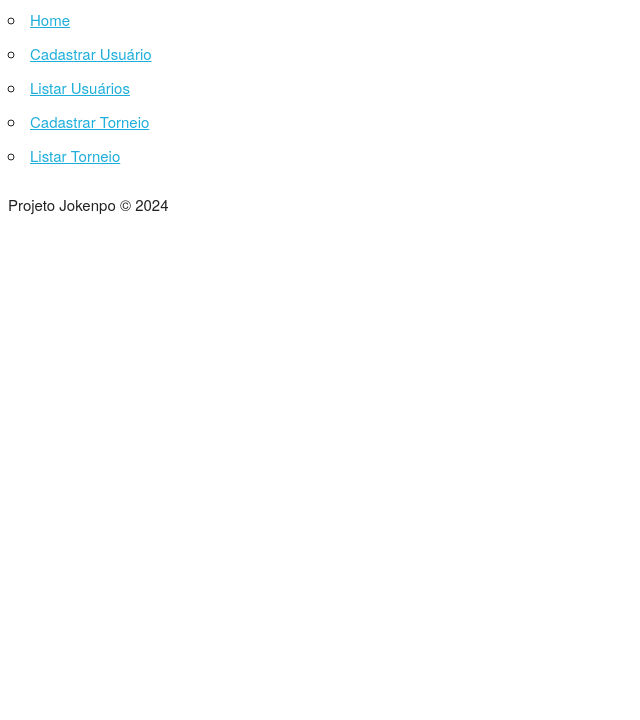
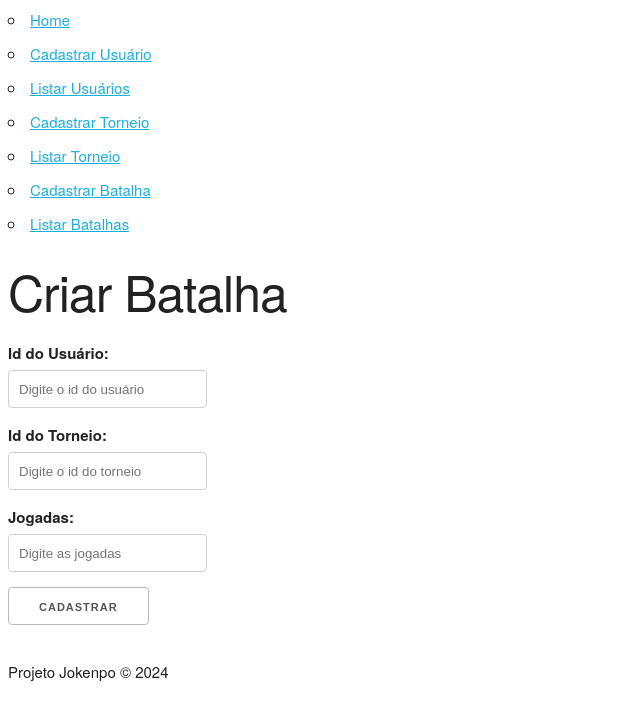
Before and after one commit to phbrugnolo/ReactJokenpo, a React (Create React App) app: page /batalhas/cadastrar in a window 1280 px wide. Shown: the top 720 px of the page, without its empty margins (0-640 px from the left). Built offline with nearby package versions, Linux system fonts and the light colour scheme.

Commit message:
Finalizacao dos componentes de listagem e cadastro

```diff
--- a/src/App.tsx
+++ b/src/App.tsx
@@ -6,6 +6,9 @@ import UserEditar from "./components/pages/user/user-editar";
 import TorneioCadastrar from "./components/pages/torneio/torneio-cadastrar";
 import TorneioListar from "./components/pages/torneio/torneio-listar";
 import TorneioEditar from "./components/pages/torneio/torneio-editar";
+import BattleCadastrar from "./components/pages/battle/battle-cadastrar";
+import BattleListar from "./components/pages/battle/battle-listar";
+import UltimaBatalha from "./components/pages/battle/battle-ultima";
 
 function App() {
   return (
@@ -28,16 +31,25 @@ function App() {
             <li>
               <Link to="/torneio/listar">Listar Torneio</Link>
             </li>
+            <li>
+              <Link to="/batalhas/cadastrar">Cadastrar Batalha</Link>
+            </li>
+            <li>
+              <Link to="/batalhas/listar">Listar Batalhas</Link>
+            </li>
           </ul>
         </nav>
         <Routes>
-          <Route path="/" element={<UserListar />} />
+          <Route path="/" element={<BattleListar />} />
           <Route path="/users/cadastrar" element={<UserCadastrar />} />
           <Route path="/users/listar" element={<UserListar />} />
           <Route path={"/users/edit/:userId"} element={<UserEditar />} />
           <Route path="/torneio/cadastrar" element={<TorneioCadastrar />} />
           <Route path="/torneio/listar" element={<TorneioListar />} />
           <Route path={"/torneio/edit/:torneioId"} element={<TorneioEditar />} />
+          <Route path="/batalhas/cadastrar" element={<BattleCadastrar />} />
+          <Route path="/batalhas/listar" element={<BattleListar />} />
+          <Route path="/batalhas/ultima" element={<UltimaBatalha />} />
         </Routes>
       </BrowserRouter>
       <footer>
--- a/src/components/pages/battle/battle-cadastrar.tsx
+++ b/src/components/pages/battle/battle-cadastrar.tsx
@@ -1,58 +1,58 @@
 import { useState } from "react";
 import axios from "axios";
 
-function TorneioCadastrar() {
-  const [nome, setNome] = useState("");
-  const [descricao, setDescricao] = useState("");
-  const [premiacao, setPremiacao] = useState("");
+function BattleCadastrar() {
+  const [userId, setUserId] = useState("");
+  const [torneioId, setTorneioId] = useState("");
+  const [jogadas, setJogadas] = useState("");
 
-  function cadastrarTorneio(e: any) {
+  function cadastrarBatalha(e: any) {
     e.preventDefault();
-    const user = {
-      nome: nome,
-      descricao: descricao,
-      premiacao: premiacao,
+    const battle = {
+      userId: userId,
+      torneioId: torneioId,
+      jogadas: jogadas,
     };
 
     axios
-      .post("http://localhost:5154/tournament/cadastrar", user, {
+      .post("http://localhost:5154/batalhar", battle, {
         headers: {
           "Content-Type": "application/json",
         },
       })
       .catch((error) => {
-        console.error("Erro ao cadastrar torneio:", error);
+        console.error("Erro ao realizar batalha", error);
       });
   }
 
   return (
     <div>
-      <h1>Cadastrar Usuário</h1>
-      <form onSubmit={cadastrarTorneio}>
+      <h1>Criar Batalha</h1>
+      <form onSubmit={cadastrarBatalha}>
         <div>
-          <label>Nome:</label>
+          <label>Id do Usuário:</label>
           <input
             type="text"
-            placeholder="Digite o nome"
-            onChange={(e) => setNome(e.target.value)}
+            placeholder="Digite o id do usuário"
+            onChange={(e) => setUserId(e.target.value)}
             required
           />
         </div>
         <div>
-          <label>Descrição:</label>
+          <label>Id do Torneio:</label>
           <input
             type="text"
-            placeholder="Digite a descrição"
-            onChange={(e) => setDescricao(e.target.value)}
+            placeholder="Digite o id do torneio"
+            onChange={(e) => setTorneioId(e.target.value)}
             required
           />
         </div>
         <div>
-          <label>Premiação:</label>
+          <label>Jogadas:</label>
           <input
-            type="number"
-            placeholder="Digite a premiação"
-            onChange={(e) => setPremiacao(e.target.value)}
+            type="text"
+            placeholder="Digite as jogadas"
+            onChange={(e) => setJogadas(e.target.value)}
             required
           />
         </div>
@@ -64,4 +64,4 @@ function TorneioCadastrar() {
   );
 }
 
-export default TorneioCadastrar;
+export default BattleCadastrar;
--- a/src/components/pages/battle/battle-listar.tsx
+++ b/src/components/pages/battle/battle-listar.tsx
@@ -1,4 +1,51 @@
-function BattleListar(){
-    return;
+import { Battle } from "../../../models/Battle";
+import { useState, useEffect } from "react";
+import axios from "axios";
+
+function BattleListar() {
+  const [batalhas, setBatalhas] = useState<Battle[]>([]);
+
+  useEffect(() => {
+    carregarBatalhas();
+  }, []);
+
+  function carregarBatalhas() {
+    axios
+      .get<Battle[]>("http://localhost:5154/batalhas/listar")
+      .then((resposta) => {
+        console.log(resposta.data);
+        setBatalhas([resposta.data[0], resposta.data[1], resposta.data[2]]);
+      })
+      .catch((erro) => {
+        console.log("Erro: " + erro);
+      });
+  }
+
+  return (
+    <div>
+      <h1>Lista de batalhas</h1>
+      <table>
+        <thead>
+          <tr>
+            <th>#</th>
+            <th>Nome</th>
+            <th>UserId</th>
+            <th>TorneioId</th>
+            <th>Criado Em</th>
+          </tr>
+        </thead>
+        <tbody>
+          {batalhas.map((batalhas) => (
+            <tr key={batalhas.battleId}>
+              <td>{batalhas.battleId}</td>
+              <td>{batalhas.userId}</td>
+              <td>{batalhas.torneioId}</td>
+              <td>{batalhas.criadoEm}</td>
+            </tr>
+          ))}
+        </tbody>
+      </table>
+    </div>
+  );
 }
 export default BattleListar;
--- a/src/components/pages/battle/battle-ultima.tsx
+++ b/src/components/pages/battle/battle-ultima.tsx
@@ -0,0 +1,49 @@
+import { Battle } from "../../../models/Battle";
+import { useState, useEffect } from "react";
+import axios from "axios";
+
+function UltimaBatalha() {
+  const [batalhas, setBatalhas] = useState<Battle[]>([]);
+
+  useEffect(() => {
+    carregarBatalhas();
+  }, []);
+
+  function carregarBatalhas() {
+    axios
+      .get<Battle[]>("http://localhost:5154/batalhas/last")
+      .then((resposta) => {
+        setBatalhas(resposta.data);
+      })
+      .catch((erro) => {
+        console.log("Erro: " + erro);
+      });
+  }
+
+  return (
+    <div>
+      <h1>Batalha mais recente</h1>
+      <table>
+        <thead>
+          <tr>
+            <th>#</th>
+            <th>Nome</th>
+            <th>UserId</th>
+            <th>TorneioId</th>
+          </tr>
+        </thead>
+        <tbody>
+          {batalhas.map((batalhas) => (
+            <tr key={batalhas.battleId}>
+              <td>{batalhas.battleId}</td>
+              <td>{batalhas.userId}</td>
+              <td>{batalhas.torneioId}</td>
+              <td>{batalhas.criadoEm}</td>
+            </tr>
+          ))}
+        </tbody>
+      </table>
+    </div>
+  );
+}
+export default UltimaBatalha;
--- a/src/models/Battle.ts
+++ b/src/models/Battle.ts
@@ -8,4 +8,5 @@ export interface Battle{
     jogada: string;
     user: User;
     torneio: Torneio;
+    criadoEm?: string;
 }
```
